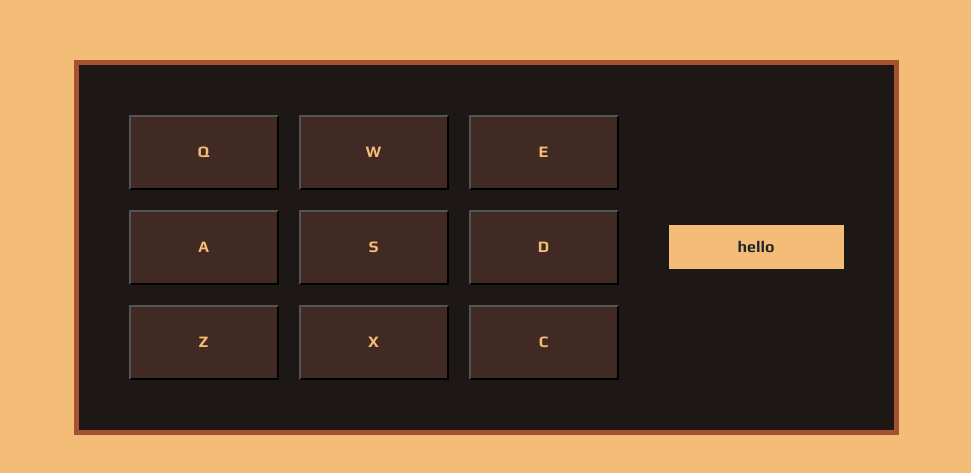
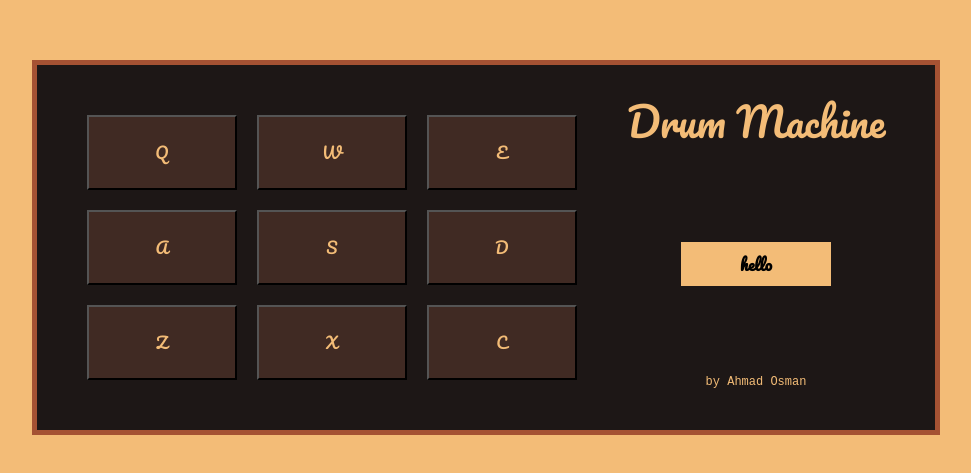
Before and after one commit to Ozzlamaz/Drum-Machine, a React (Vite) app: page / in a window 1280 px wide. Shown: the part 153-626 px from the top of the page, without its empty margins (154-1125 px from the left). Built offline with nearby package versions, Linux system fonts and the light colour scheme.

Commit message:
add title and author

```diff
--- a/src/App.css
+++ b/src/App.css
@@ -1,3 +1,4 @@
+
 #drum-machine {
   display: flex;
   align-items: center;
@@ -29,10 +30,28 @@
   border-bottom: 2px solid rgb(75,75,75);
 }
 
+.controls {
+  height: 300px;
+  display: flex;
+  flex-direction: column;
+  justify-content: space-between;
+  align-items: center;
+  margin-right: 50px;
+  color: black;
+}
+
 #display {
-  width: 175px;
+  width: 150px;
   text-align: center;
   background-color: #f3bc77;
   padding: 10px 20px;
-  margin-right: 50px;;
 }
+
+.author {
+  font-family: 'Courier New', Courier, monospace;
+  font-size: 12px;
+}
+
+.title, .author {
+  color:#f3bc77
+}
--- a/src/App.jsx
+++ b/src/App.jsx
@@ -86,8 +86,10 @@ function App() {
             return <button key={id} onClick={()=>{play(id, button)}} id={button} className='drum-pad'><audio className='clip' id={id} src={source}></audio>{id}</button>
           })}
         </div>
-        <div>
+        <div className='controls'>
+          <h1 className='title'>Drum Machine</h1>
           <div id="display">hello</div>
+          <h3 className='author'>by Ahmad Osman</h3>
         </div>
       </div>
     </>
--- a/src/index.css
+++ b/src/index.css
@@ -1,7 +1,7 @@
-@import url('https://fonts.googleapis.com/css2?family=Oswald:wght@400;500&family=Play:wght@700&family=Poppins:wght@500&family=Roboto+Condensed:ital@0;1&family=Secular+One&display=swap');
+@import url('https://fonts.googleapis.com/css2?family=Oswald:wght@400;500&family=Pacifico&family=Play:wght@700&family=Poppins:wght@500&family=Roboto+Condensed:ital@0;1&family=Secular+One&display=swap');
 
 #root {
-  font-family: Play, sans-serif;
+  font-family: Pacifico, sans-serif;
   font-weight: bold;
   margin: 0 auto;
 }
```
